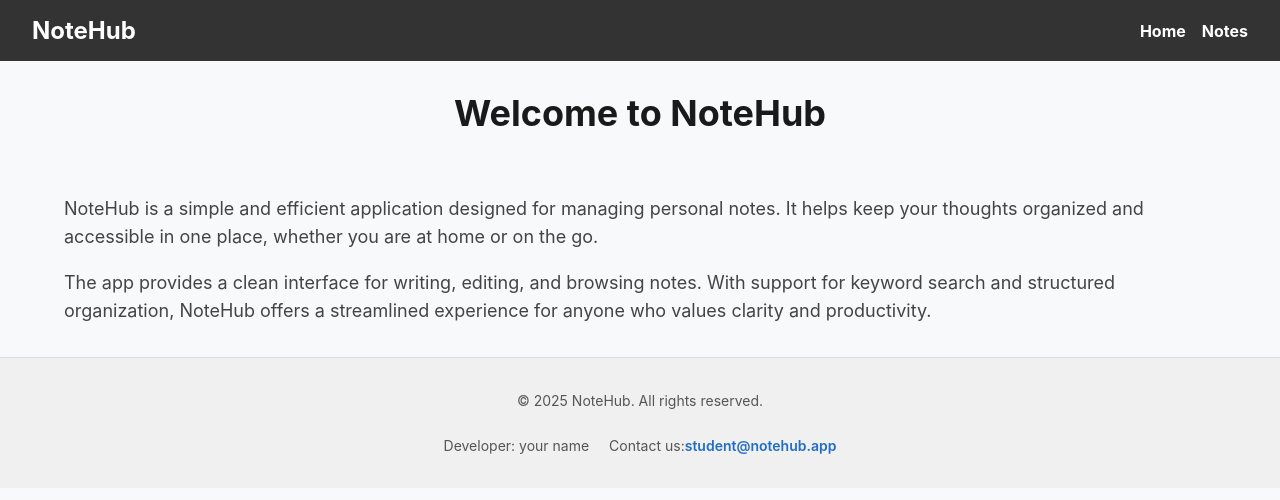
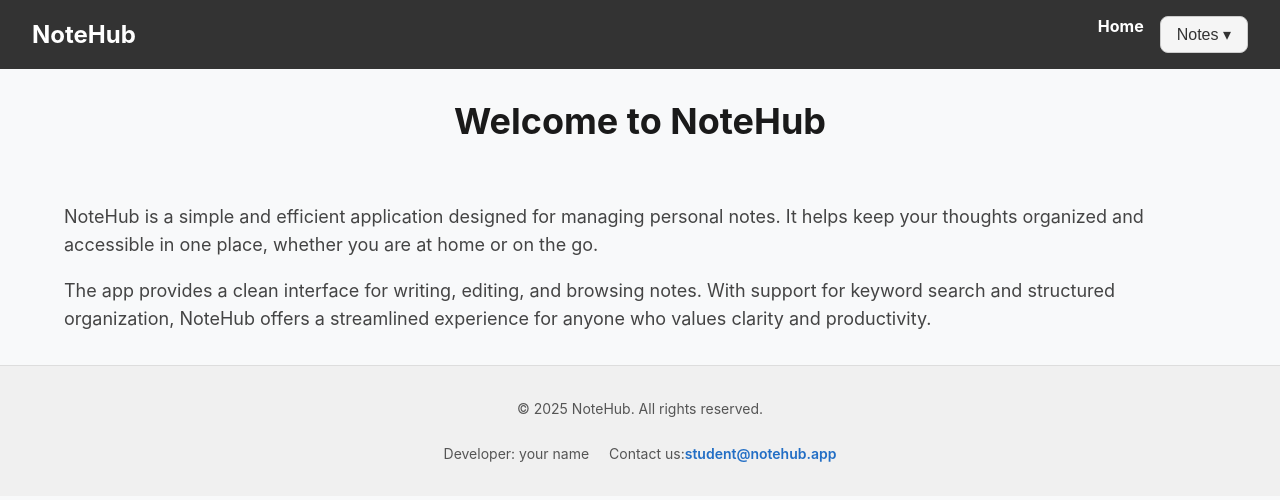
Before and after one commit to Yurii131178/07-routing-nextjs, a Next.js app: page / in a window 1280 px wide. Shown: the top 500 px of the page. Built offline with nearby package versions, Linux system fonts and the light colour scheme.

Commit message:
upadte Header contents with TM Linl_add css to TM

```diff
--- a/components/Header/Header.tsx
+++ b/components/Header/Header.tsx
@@ -1,5 +1,6 @@
 import Link from 'next/link';
 import css from './Header.module.css';
+import TagsMenu from '../TagsMenu/TagsMenu';
 
 const Header = () => {
   return (
@@ -13,7 +14,7 @@ const Header = () => {
             <Link href="/">Home</Link>
           </li>
           <li>
-            <Link href="/notes">Notes</Link>
+            <TagsMenu />
           </li>
         </ul>
       </nav>
--- /dev/null
+++ b/components/TagsMenu/TagsMenu.module.css
@@ -0,0 +1,55 @@
+.menuContainer {
+  position: relative;
+  display: inline-block;
+}
+
+.menuButton {
+  background-color: #f5f5f5;
+  color: #333;
+  border: 1px solid #ccc;
+  padding: 8px 16px;
+  font-size: 16px;
+  border-radius: 8px;
+  cursor: pointer;
+  transition:
+    background-color 0.3s ease,
+    box-shadow 0.2s ease;
+}
+
+.menuButton:hover {
+  background-color: #eaeaea;
+  box-shadow: 0 2px 4px rgba(0, 0, 0, 0.1);
+}
+
+.menuList {
+  position: absolute;
+  top: calc(100% + 6px);
+  left: 0;
+  background-color: #333;
+  border: 1px solid #ddd;
+  border-radius: 8px;
+  box-shadow: 0 4px 12px rgba(0, 0, 0, 0.1);
+  padding: 6px 0;
+  margin: 0;
+  list-style: none;
+  min-width: 180px;
+  z-index: 1000;
+}
+
+.menuItem {
+  margin: 0;
+}
+
+.menuLink {
+  display: block;
+  padding: 8px 16px;
+  color: #f0f0f0;
+  text-decoration: none;
+  font-size: 15px;
+  transition: background-color 0.2s ease;
+}
+
+.menuLink:hover {
+  background-color: #f0f0f0;
+  color: #333;
+}
```
